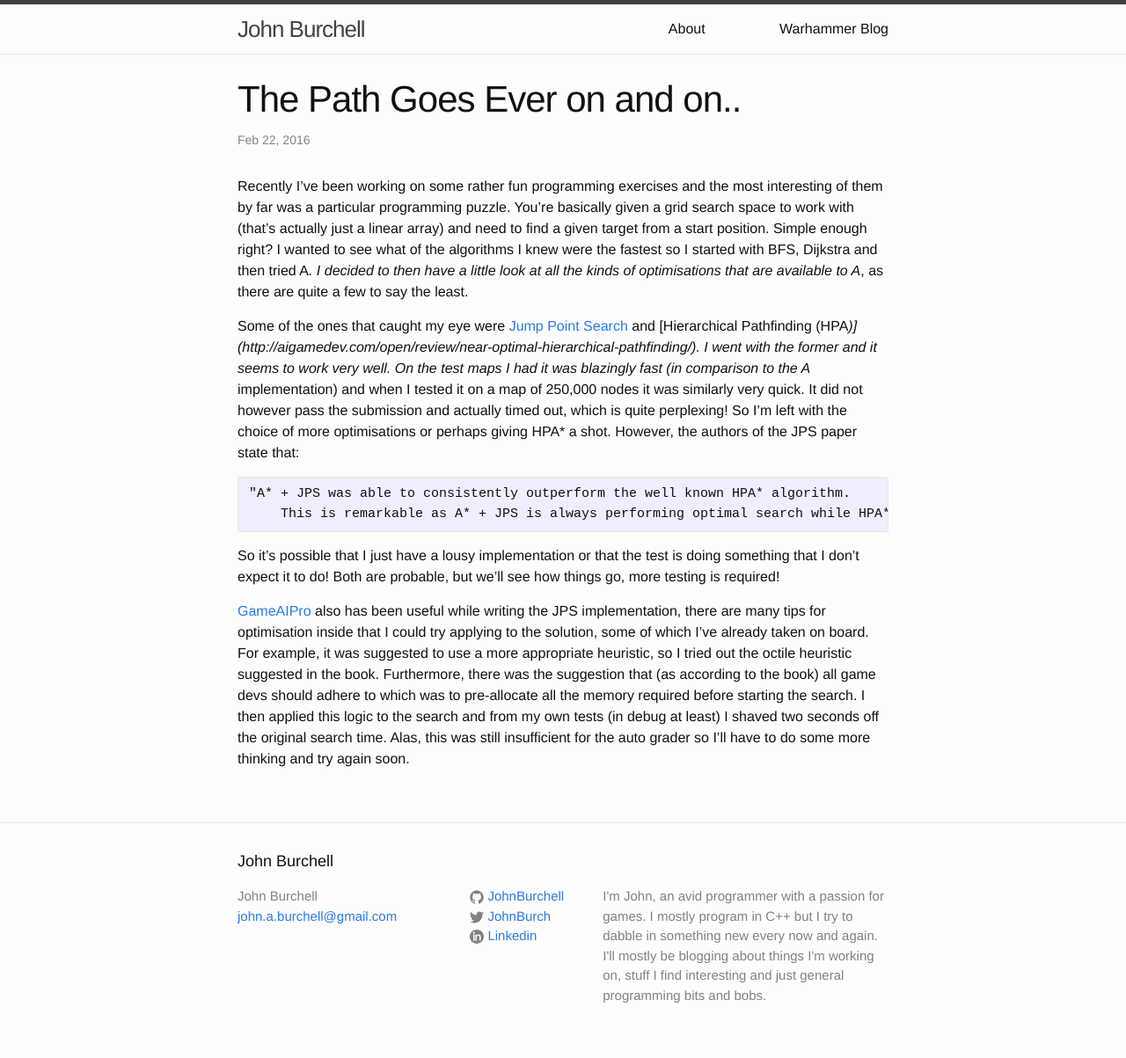
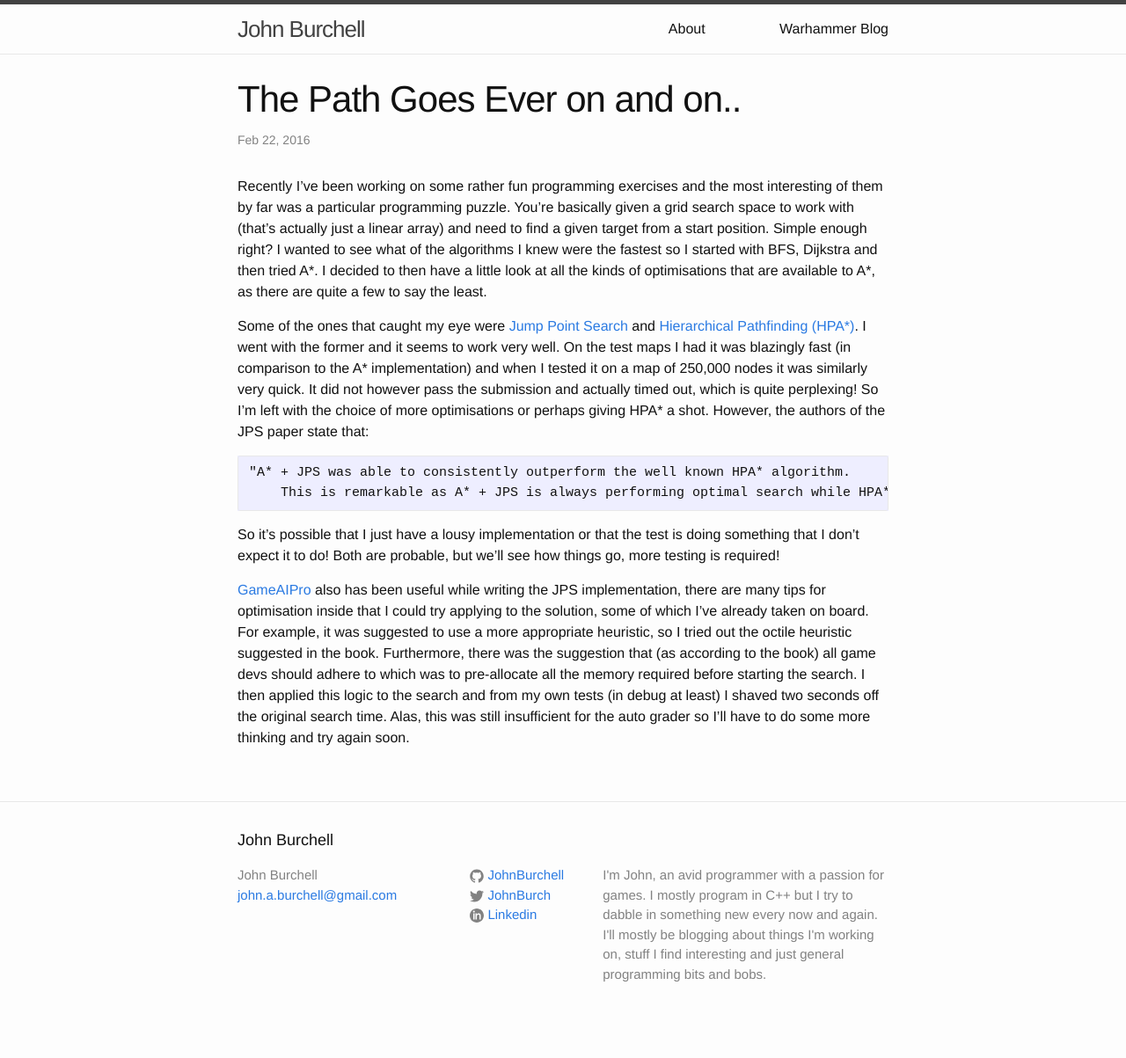
Before and after one commit to JohnBurchell/Website, a Jekyll site: the page built from programming_blog/_posts/2016-02-22-The-Path-Goes-Ever-on.markdown, in a window 1280 px wide. Shown: the whole page at 88% size. Built offline with Jekyll 4.4.1, drawn with Linux system fonts in a browser that asks for light colours; after the commit the page ends 1179 px from its top, so only the background shows below that.

Commit message:
Fixed escape chars

```diff
--- a/programming_blog/_posts/2016-02-22-The-Path-Goes-Ever-on.markdown
+++ b/programming_blog/_posts/2016-02-22-The-Path-Goes-Ever-on.markdown
@@ -3,9 +3,9 @@ layout: post
 title: The Path Goes Ever on and on..
 published: true
 ---
-Recently I've been working on some rather fun programming exercises and the most interesting of them by far was a particular programming puzzle. You're basically given a grid search space to work with (that's actually just a linear array) and need to find a given target from a start position. Simple enough right? I wanted to see what of the algorithms I knew were the fastest so I started with BFS, Dijkstra and then tried A*. I decided to then have a little look at all the kinds of optimisations that are available to A*, as there are quite a few to say the least.
+Recently I've been working on some rather fun programming exercises and the most interesting of them by far was a particular programming puzzle. You're basically given a grid search space to work with (that's actually just a linear array) and need to find a given target from a start position. Simple enough right? I wanted to see what of the algorithms I knew were the fastest so I started with BFS, Dijkstra and then tried A\*. I decided to then have a little look at all the kinds of optimisations that are available to A\*, as there are quite a few to say the least.
 
-Some of the ones that caught my eye were [Jump Point Search](https://harablog.wordpress.com/2011/09/07/jump-point-search/) and [Hierarchical Pathfinding (HPA*)](http://aigamedev.com/open/review/near-optimal-hierarchical-pathfinding/). I went with the former and it seems to work very well. On the test maps I had it was blazingly fast (in comparison to the A* implementation) and when I tested it on a map of 250,000 nodes it was similarly very quick. It did not however pass the submission and actually timed out, which is quite perplexing! So I'm left with the choice of more optimisations or perhaps giving HPA* a shot. However, the authors of the JPS paper state that:
+Some of the ones that caught my eye were [Jump Point Search](https://harablog.wordpress.com/2011/09/07/jump-point-search/) and [Hierarchical Pathfinding (HPA\*)](http://aigamedev.com/open/review/near-optimal-hierarchical-pathfinding/). I went with the former and it seems to work very well. On the test maps I had it was blazingly fast (in comparison to the A\* implementation) and when I tested it on a map of 250,000 nodes it was similarly very quick. It did not however pass the submission and actually timed out, which is quite perplexing! So I'm left with the choice of more optimisations or perhaps giving HPA\* a shot. However, the authors of the JPS paper state that:
 
 	"A* + JPS was able to consistently outperform the well known HPA* algorithm.
         This is remarkable as A* + JPS is always performing optimal search while HPA* is only performing approximate search."
```
